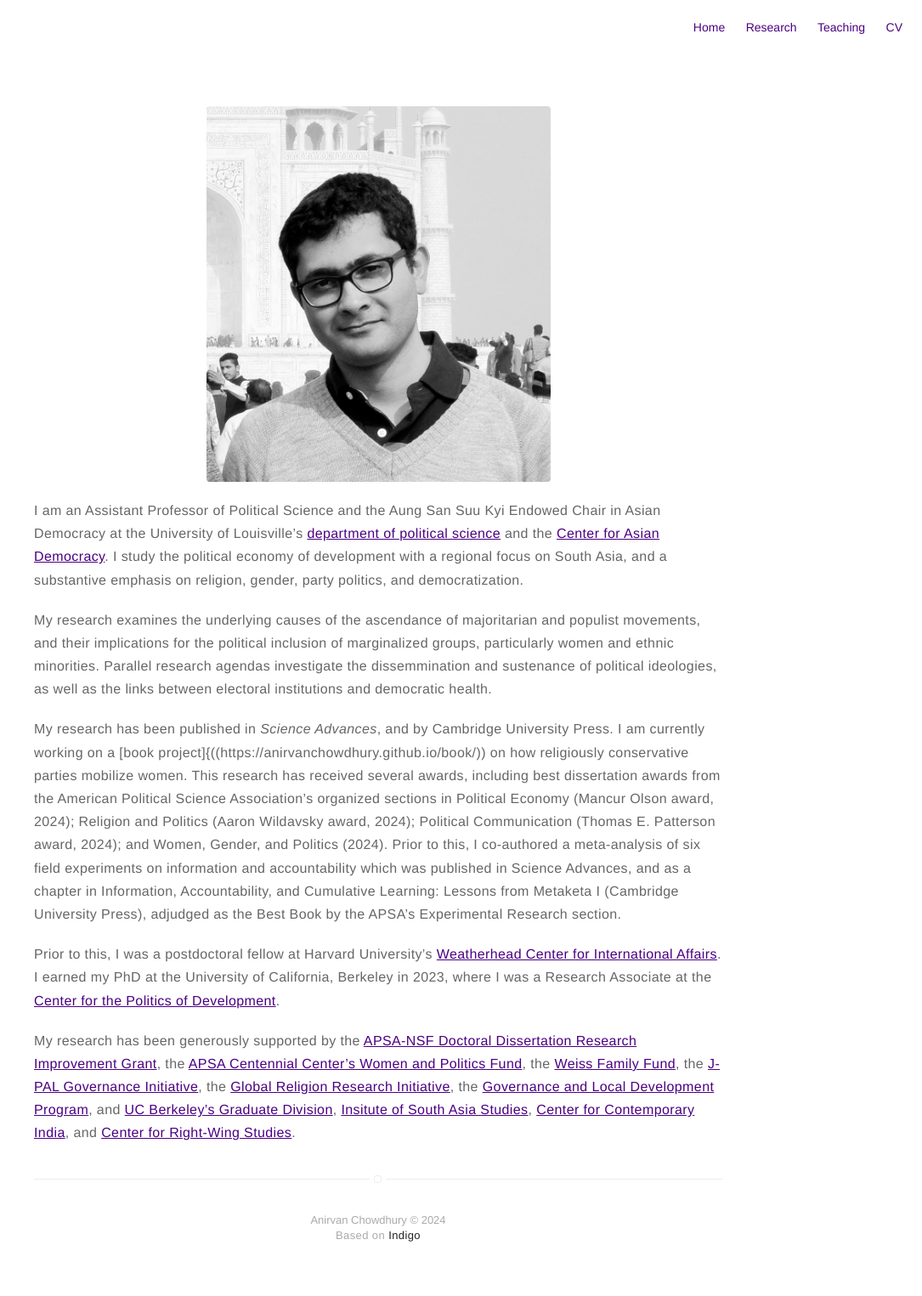
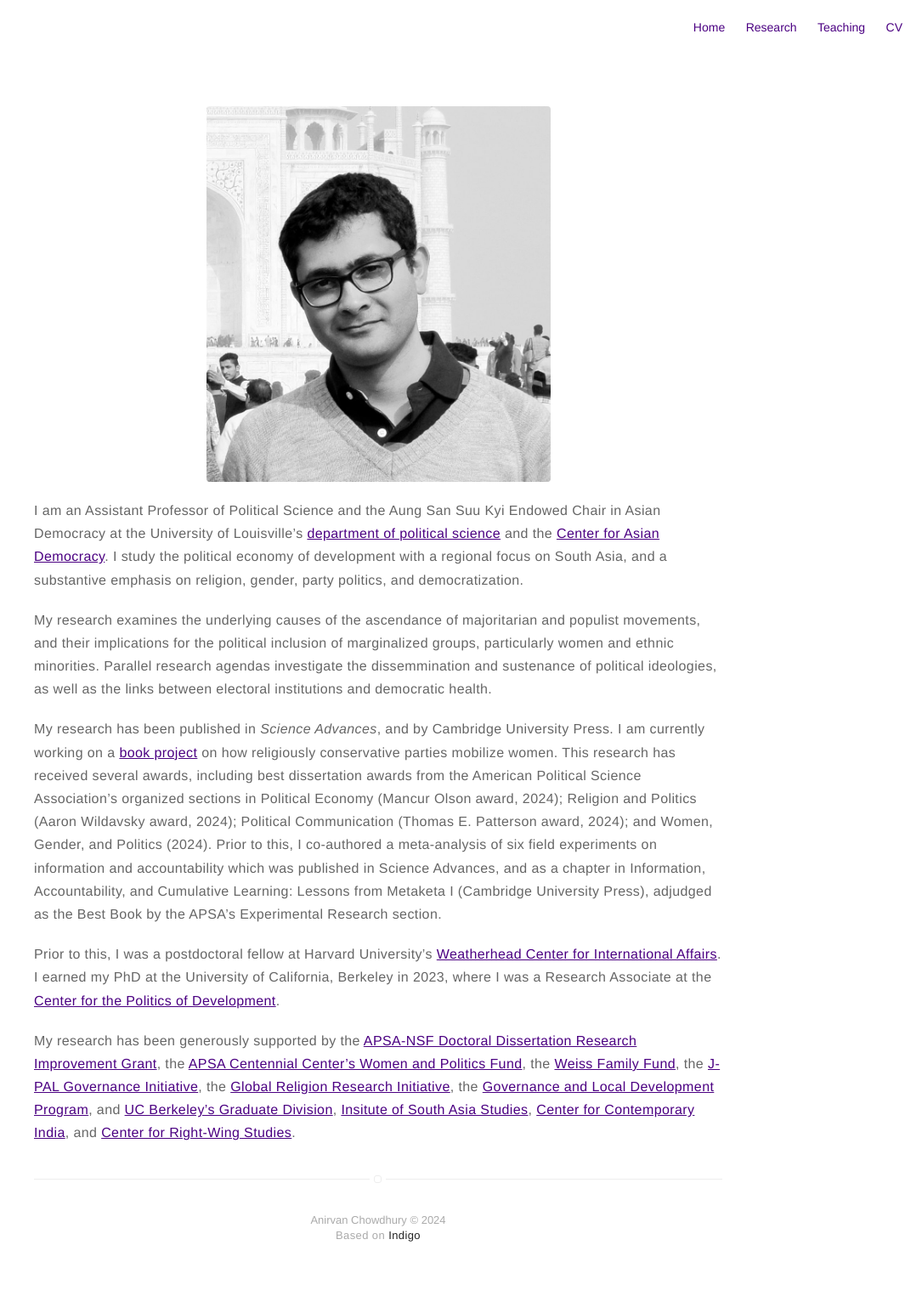
Before and after one commit to anirvanchowdhury/anirvanchowdhury.github.io, a Jekyll site: the page built from about.md, in a window 1280 px wide. Shown: the whole page at 85% size, without its empty margins (195-1280 px from the left). Built offline with Jekyll 4.4.1, drawn with Linux system fonts in a browser that asks for light colours.

Commit message:
Update about.md

```diff
--- a/about.md
+++ b/about.md
@@ -8,7 +8,7 @@ I am an Assistant Professor of Political Science and the Aung San Suu Kyi Endowe
 
 My research examines the underlying causes of the ascendance of majoritarian and populist movements, and their implications for the political inclusion of marginalized groups, particularly women and ethnic minorities. Parallel research agendas investigate the dissemmination and sustenance of political ideologies, as well as the links between electoral institutions and democratic health.
 
-My research has been published in _Science Advances_, and by Cambridge University Press. I am currently working on a [book project]{((https://anirvanchowdhury.github.io/book/)) on how religiously conservative parties mobilize women. This research has received several awards, including best dissertation awards from the American Political Science Association's organized sections in Political Economy (Mancur Olson award, 2024); Religion and Politics (Aaron Wildavsky award, 2024); Political Communication (Thomas E. Patterson award, 2024); and Women, Gender, and Politics (2024). Prior to this, I co-authored a meta-analysis of six field experiments on information and accountability which was published in Science Advances, and as a chapter in Information, Accountability, and Cumulative Learning: Lessons from Metaketa I (Cambridge University Press), adjudged as the Best Book by the APSA's Experimental Research section.
+My research has been published in _Science Advances_, and by Cambridge University Press. I am currently working on a [book project](https://anirvanchowdhury.github.io/book/) on how religiously conservative parties mobilize women. This research has received several awards, including best dissertation awards from the American Political Science Association's organized sections in Political Economy (Mancur Olson award, 2024); Religion and Politics (Aaron Wildavsky award, 2024); Political Communication (Thomas E. Patterson award, 2024); and Women, Gender, and Politics (2024). Prior to this, I co-authored a meta-analysis of six field experiments on information and accountability which was published in Science Advances, and as a chapter in Information, Accountability, and Cumulative Learning: Lessons from Metaketa I (Cambridge University Press), adjudged as the Best Book by the APSA's Experimental Research section.
 
 Prior to this, I was a postdoctoral fellow at Harvard University's [Weatherhead Center for International Affairs](https://wcfia.harvard.edu/). I earned my PhD at the University of California, Berkeley in 2023, where I was a Research Associate at the [Center for the Politics of Development](http://cpd.berkeley.edu/).
 
```
